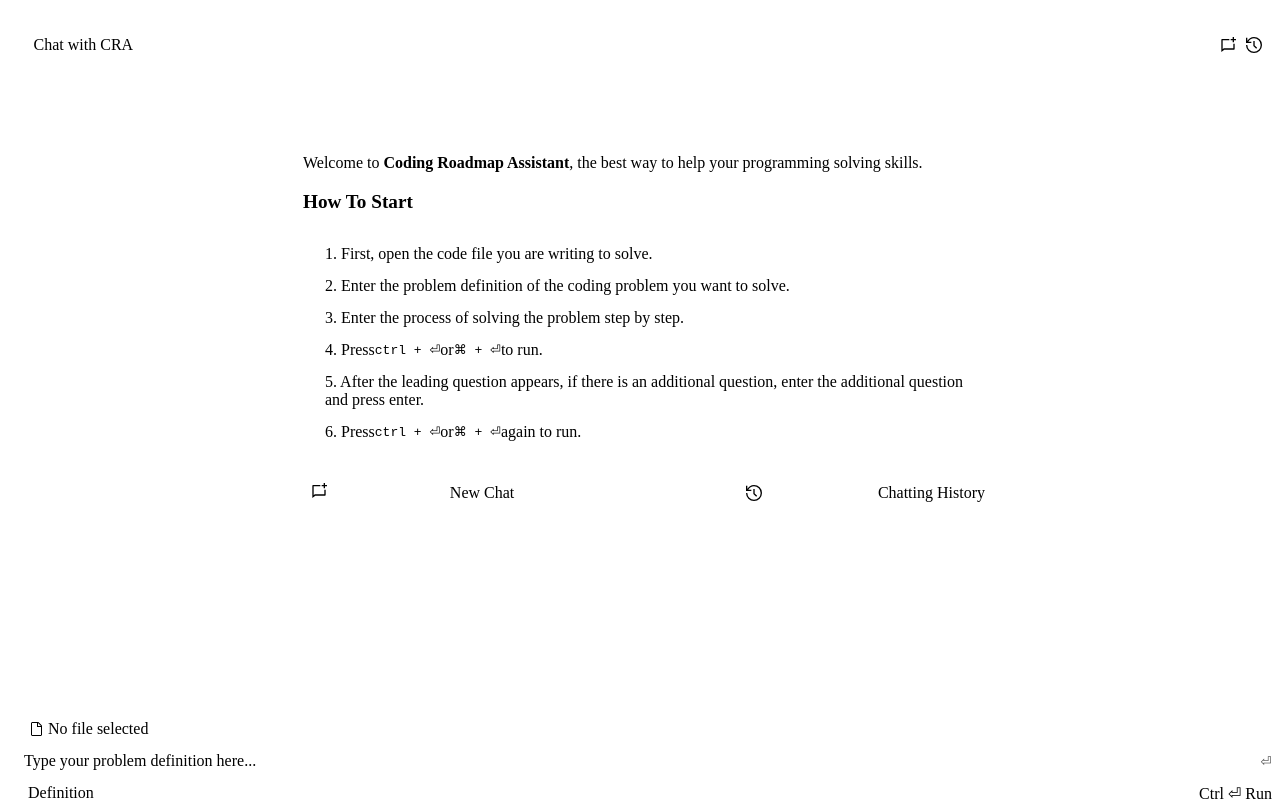
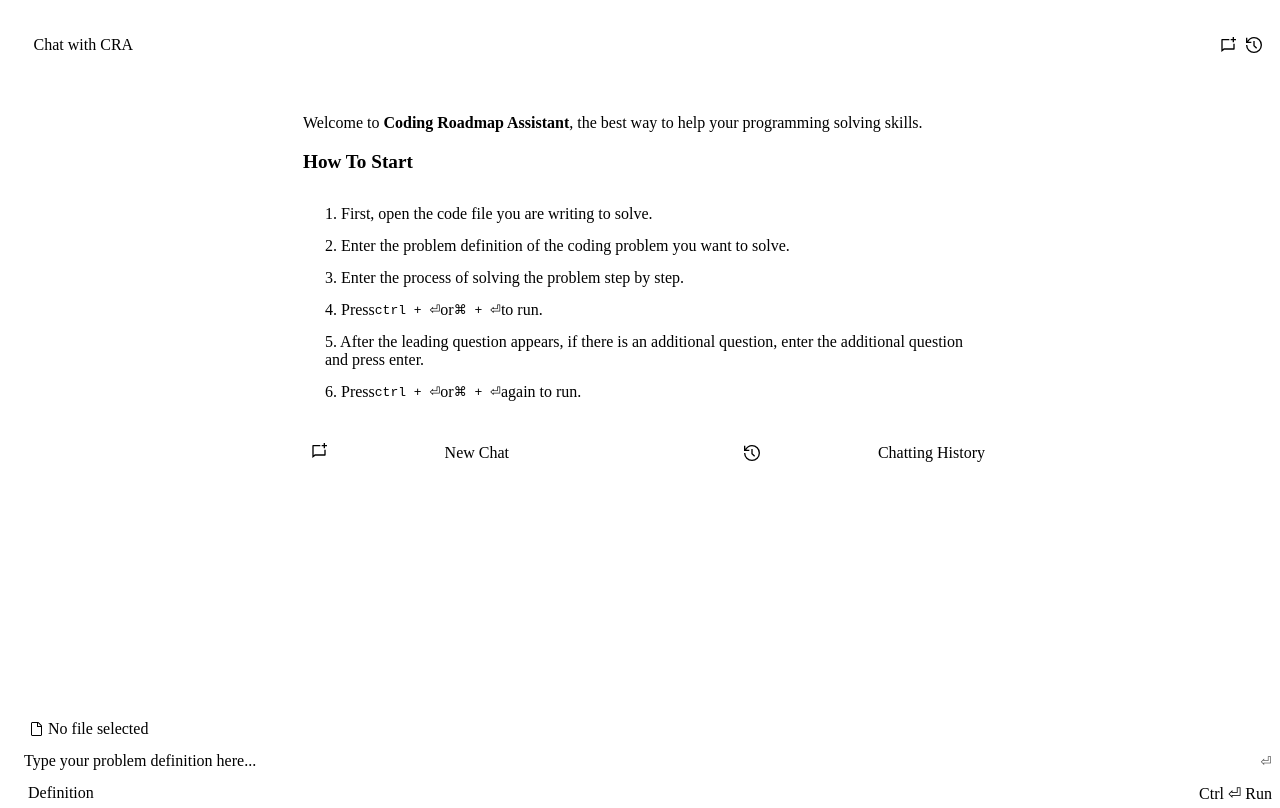
Before and after one commit to Computer-Research-Association/CodingRoadmapAssistant, a React (Vite) app in the folder webview-ui/: page / in a window 1280 px wide. Built offline with nearby package versions, Linux system fonts and the light colour scheme.

Commit message:
[feat #111] description margin 제거, 아이콘 설명 margin 설정

```diff
--- a/webview-ui/src/styles/ChatContent.css
+++ b/webview-ui/src/styles/ChatContent.css
@@ -266,6 +266,7 @@
 
 .description .additional-info .spacing1 {
   text-align: left;
+  margin-left: 0px;
 }
 
 .description .additional-info .spacing2 {
@@ -284,3 +285,8 @@
   margin-right: 16px;
   vertical-align: middle;
 }
+
+.description {
+  margin-top: 0px;
+  margin-bottom: 0px;
+}
```
Also changed, not shown: 2 other files (tests, documents, lock files or other folders).
